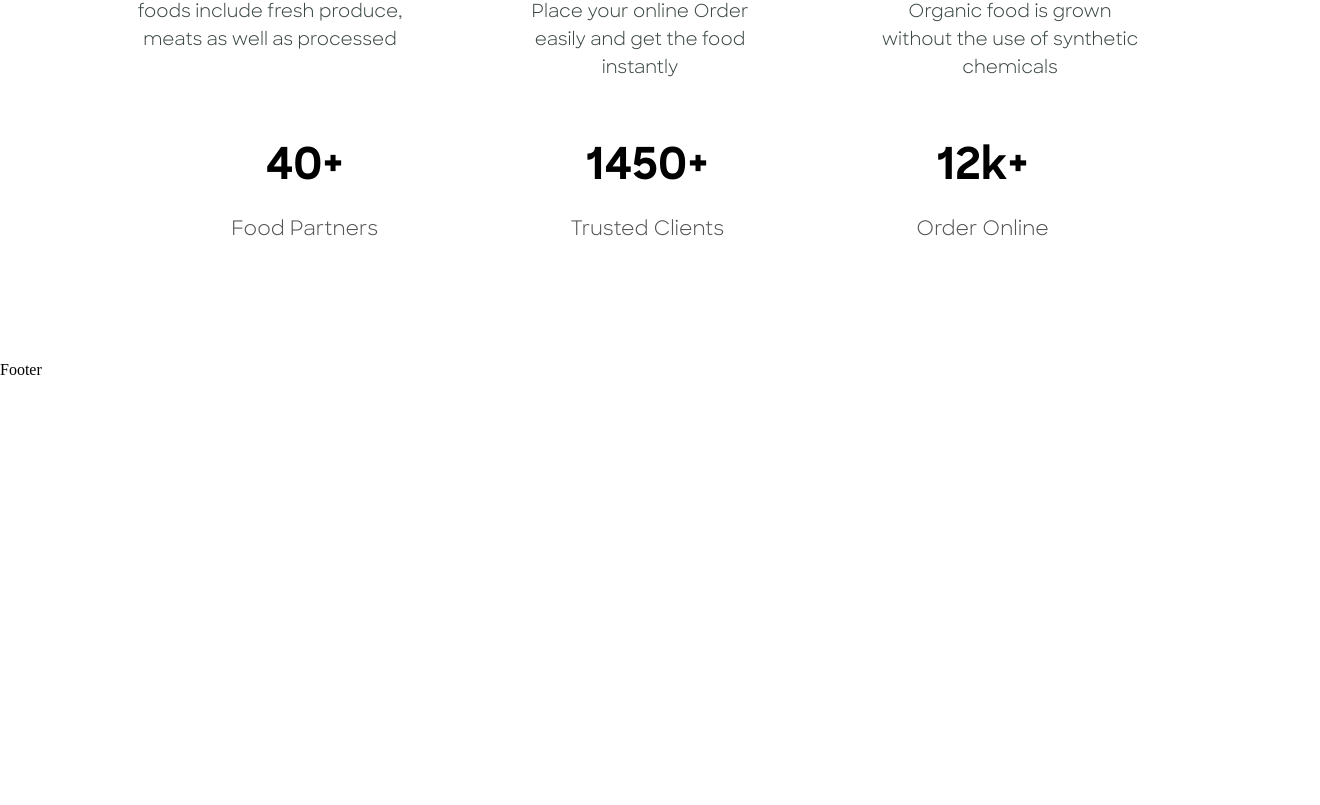
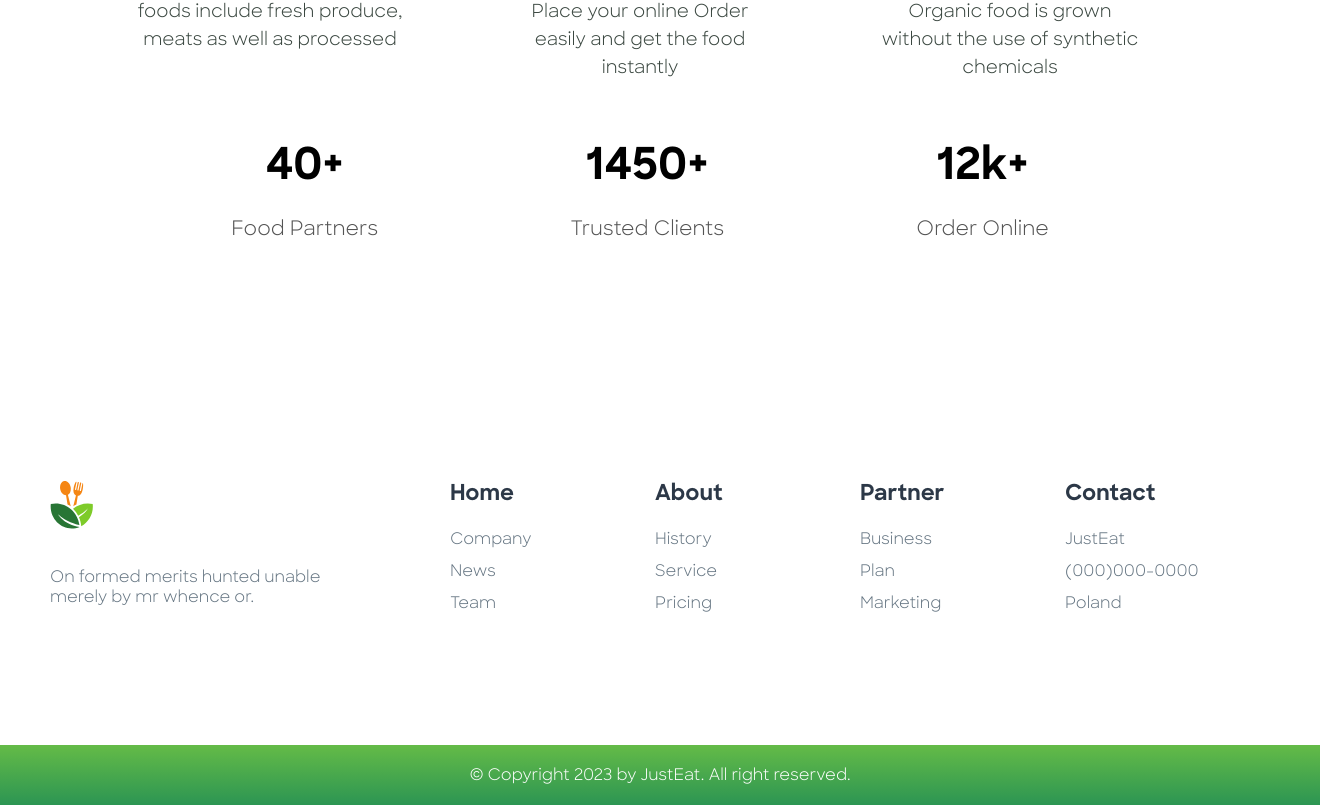
Before and after one commit to 5tronciy/JustEat, a React app: page / in a window 1280 px wide. Shown: the part 1205-2010 px from the top of the page, 1320 px wide, since content can reach past the window. Before the commit the page ends 1584 px from the top, so only its background shows below. Built offline with nearby package versions, Linux system fonts and the light colour scheme; the HTML template or start-up script is replaced by a standard one.

Commit message:
feat: fullfill footer

```diff
--- a/src/components/Footer/Footer.js
+++ b/src/components/Footer/Footer.js
@@ -1,7 +1,50 @@
 import React from "react";
+import "./Footer.scss";
+import Logo from "../../assets/logo.svg";
 
 const Footer = () => {
-  return <div>Footer</div>;
+  const year = new Date().getFullYear();
+  return (
+    <div className="footer">
+      <div className="content">
+        <div className="company">
+          <div className="logo">
+            <img src={Logo} alt="JustEat" />
+          </div>
+          <div className="slogan">
+            On formed merits hunted unable merely by mr whence or.
+          </div>
+        </div>
+        <div className="section">
+          <div className="section__head">Home</div>
+          <div className="section__item">Company</div>
+          <div className="section__item">News</div>
+          <div className="section__item">Team</div>
+        </div>
+        <div className="section">
+          <div className="section__head">About</div>
+          <div className="section__item">History</div>
+          <div className="section__item">Service</div>
+          <div className="section__item">Pricing</div>
+        </div>
+        <div className="section">
+          <div className="section__head">Partner</div>
+          <div className="section__item">Business</div>
+          <div className="section__item">Plan</div>
+          <div className="section__item">Marketing</div>
+        </div>
+        <div className="section">
+          <div className="section__head">Contact</div>
+          <div className="section__item">JustEat</div>
+          <div className="section__item">(000)000-0000</div>
+          <div className="section__item">Poland</div>
+        </div>
+      </div>
+      <div className="copyright">
+        © Copyright {year} by JustEat. All right reserved.
+      </div>
+    </div>
+  );
 };
 
 export default Footer;
--- /dev/null
+++ b/src/components/Footer/Footer.scss
@@ -0,0 +1,68 @@
+.footer {
+  display: flex;
+  flex-direction: column;
+
+  .content {
+    padding: 120px 50px;
+    display: flex;
+    flex-wrap: wrap;
+    justify-content: space-between;
+    gap: 40px;
+
+    .company {
+      flex: 2;
+      padding-right: 30px;
+
+      .logo {
+        margin-bottom: 34px;
+        cursor: pointer;
+      }
+      .slogan {
+        font-family: "Sharp Sans";
+        font-style: normal;
+        font-weight: normal;
+        font-size: 16px;
+        line-height: 20px;
+        color: #657582;
+      }
+    }
+    .section {
+      flex: 1;
+
+      &__head {
+        font-family: "Sharp Sans";
+        font-style: normal;
+        font-weight: bold;
+        font-size: 22px;
+        line-height: 28px;
+        color: #2c3847;
+        margin-bottom: 20px;
+        cursor: pointer;
+      }
+
+      &__item {
+        font-family: "Sharp Sans";
+        font-style: normal;
+        font-weight: normal;
+        font-size: 16px;
+        line-height: 20px;
+        color: #657582;
+        margin-bottom: 12px;
+        cursor: pointer;
+      }
+    }
+  }
+
+  .copyright {
+    width: 100%;
+    padding: 20px;
+    background: linear-gradient(180deg, #64bb47 0%, #2c9553 100%);
+    font-family: "Sharp Sans";
+    font-style: normal;
+    font-weight: normal;
+    font-size: 16px;
+    line-height: 20px;
+    text-align: center;
+    color: #ffffff;
+  }
+}
--- a/src/components/Header/Navigation/Navigation.js
+++ b/src/components/Header/Navigation/Navigation.js
@@ -1,7 +1,7 @@
 import React from "react";
 import Button from "@mui/material-next/Button";
 import "./Navigation.scss";
-import Logo from "./assets/logo.svg";
+import Logo from "../../../assets/logo.svg";
 import SearchIcon from "./assets/SEARCH.svg";
 import CartIcon from "./assets/shopping-cart.svg";
 
```
Also changed, not shown: src/assets/logo.svg (renamed from src/components/Header/Navigation/assets/logo.svg).
